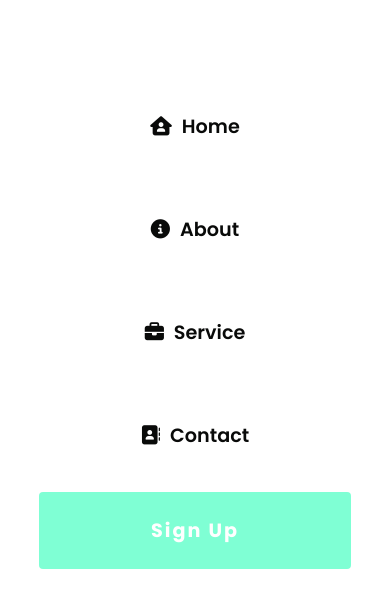
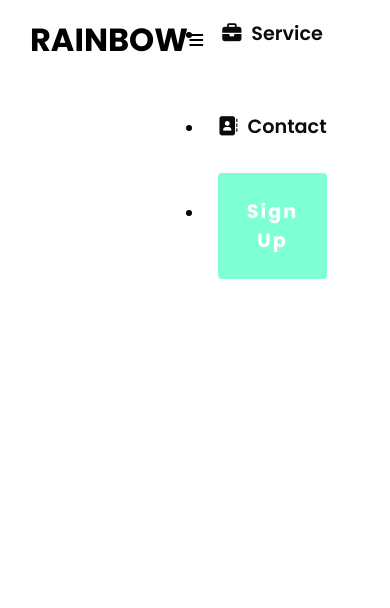
Before and after one commit to osumare4199/26may2024, a React (Create React App) app: page / in a window 390 px wide. Shown: the top 608 px of the page. Built offline with nearby package versions, Linux system fonts and the light colour scheme.

Commit message:
Update Navbar.js and NavbarStyles.css

```diff
--- a/src/components/Navbar.js
+++ b/src/components/Navbar.js
@@ -19,7 +19,8 @@ class Navbar extends Component {
 
           </div>
 
-        <ul className="nav-menu">
+        <ul className={this.state.clicked ?
+        "nav-menu.active" : ".nav-menu"}>
           {MenuItems.map((item, index)=>{
             return(
             <li key={index}>
--- a/src/components/NavbarStyles.css
+++ b/src/components/NavbarStyles.css
@@ -64,6 +64,9 @@ button:hover{
 }
 
 @media screen and (max-width: 850px){
+   .NavbarItems{
+       z-index: 99;
+   }
    .nav-menu {
     display:flex;
     flex-direction: column;
@@ -73,13 +76,17 @@ button:hover{
     height: auto;
     position: absolute;
     top: 0;
-    left: 0;
-    opacity: 1;
+    left: -100%;
+    opacity: 0;
     align-items: stretch;
     padding: 80px 0 30px 0;
     margin: 0;
-
-
+    z-index: -1;
+}
+.nav-menu.active{
+    left: 0;
+     opacity: 1;
+     z-index: -1;
 
 }
 
@@ -114,4 +121,5 @@ button{
     letter-spacing: 2px;
 }
 
+
 }
```
